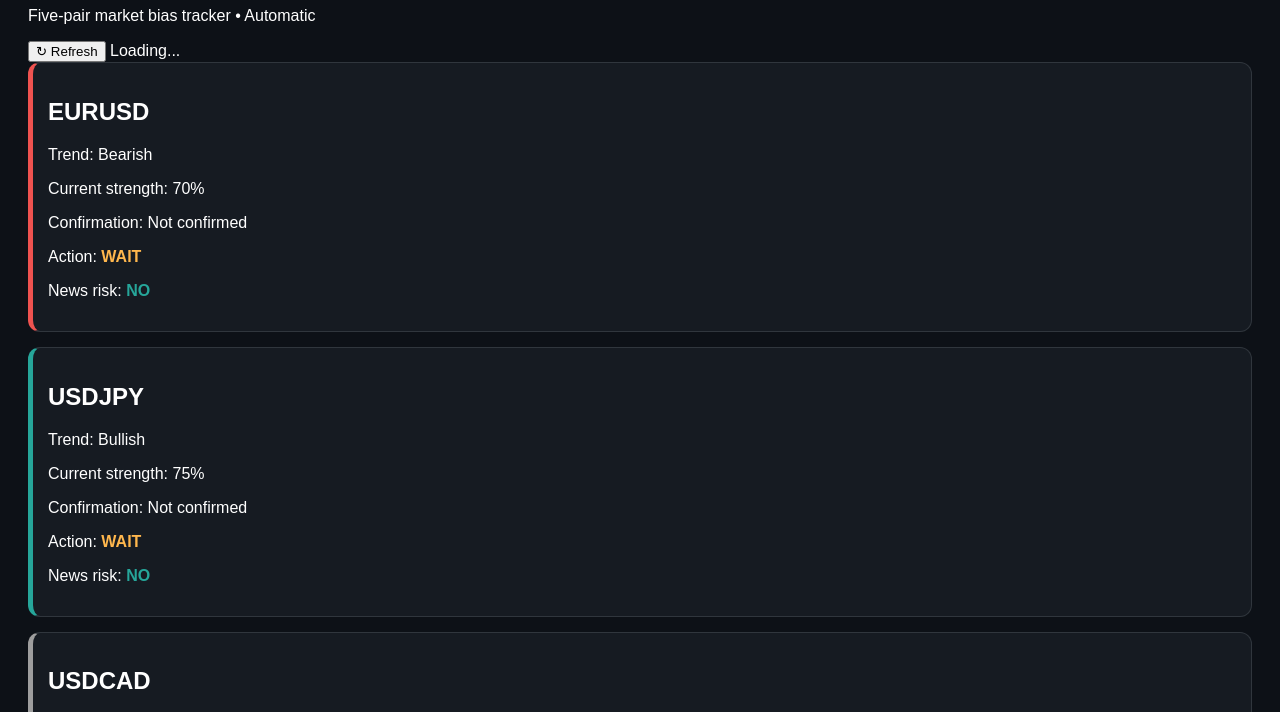
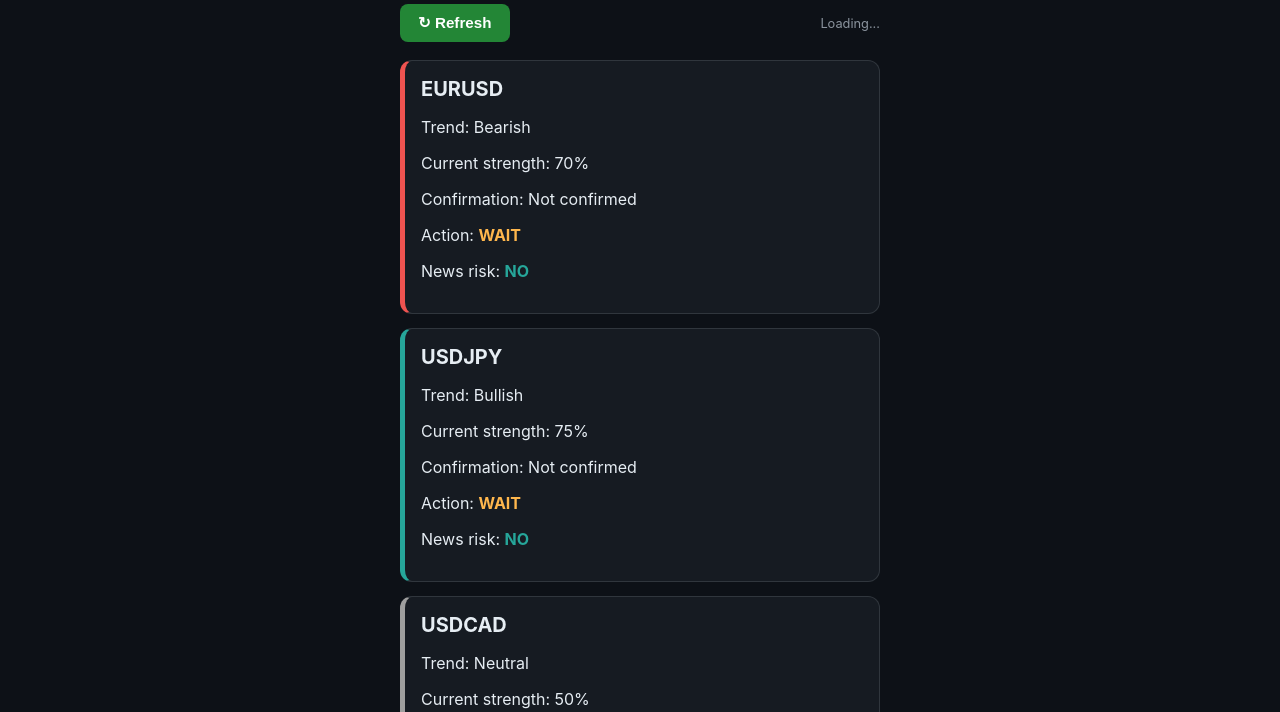
Before and after one commit to alphamujjumbi-prog/ebias-app, a plain HTML site: page index.html in a window 1280 px wide. Shown: the part 101-813 px from the top of the page. Drawn offline with Linux system fonts and the light colour scheme.

Commit message:
Update styles for automatic dashboard

```diff
--- a/style.css
+++ b/style.css
@@ -1,21 +1,76 @@
 body {
-  font-family: Arial, sans-serif;
+  font-family: -apple-system, BlinkMacSystemFont, "Segoe UI", Arial, sans-serif;
   background: #0d1117;
-  color: white;
-  padding: 20px;
+  color: #e6edf3;
+  padding: 16px;
+  margin: 0;
+  max-width: 480px;
+  margin: 0 auto;
 }
 
 h1 {
   text-align: center;
   color: #58a6ff;
+  margin-bottom: 4px;
+  font-size: 1.6rem;
+}
+
+.subtitle {
+  text-align: center;
+  color: #8b949e;
+  margin-top: 0;
+  margin-bottom: 20px;
+  font-size: 0.9rem;
+}
+
+.controls {
+  display: flex;
+  justify-content: space-between;
+  align-items: center;
+  margin-bottom: 18px;
+  gap: 12px;
+}
+
+#refreshBtn {
+  background: #238636;
+  color: white;
+  border: none;
+  padding: 10px 18px;
+  border-radius: 8px;
+  font-size: 0.95rem;
+  font-weight: 600;
+  cursor: pointer;
+}
+
+#refreshBtn:active {
+  background: #2ea043;
+}
+
+#lastUpdated {
+  font-size: 0.8rem;
+  color: #8b949e;
 }
 
 .pair-card {
   background: #161b22;
   border: 1px solid #30363d;
   border-radius: 12px;
-  padding: 15px;
-  margin-bottom: 15px;
+  padding: 16px;
+  margin-bottom: 14px;
+}
+
+.pair-card h2 {
+  margin: 0 0 10px 0;
+  font-size: 1.25rem;
+  display: flex;
+  justify-content: space-between;
+  align-items: center;
+}
+
+.price {
+  font-size: 0.95rem;
+  font-weight: 500;
+  color: #8b949e;
 }
 
 .bullish {
@@ -28,6 +83,17 @@ h1 {
 
 .neutral {
   border-left: 5px solid #9e9e9e;
+}
+
+.row {
+  display: flex;
+  justify-content: space-between;
+  margin: 6px 0;
+  font-size: 0.95rem;
+}
+
+.label {
+  color: #8b949e;
 }
 
 .wait {
@@ -54,3 +120,17 @@ h1 {
   color: #26a69a;
   font-weight: bold;
 }
+
+.footer {
+  text-align: center;
+  color: #6e7681;
+  font-size: 0.78rem;
+  margin-top: 24px;
+  line-height: 1.4;
+}
+
+.loading {
+  text-align: center;
+  color: #8b949e;
+  padding: 40px 0;
+}
```
